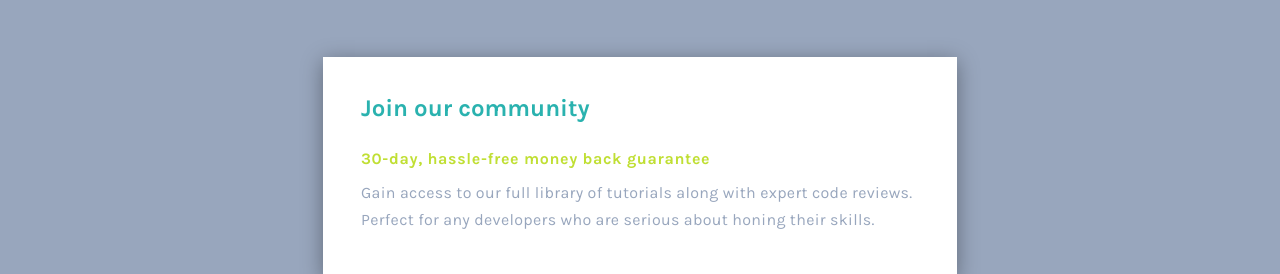
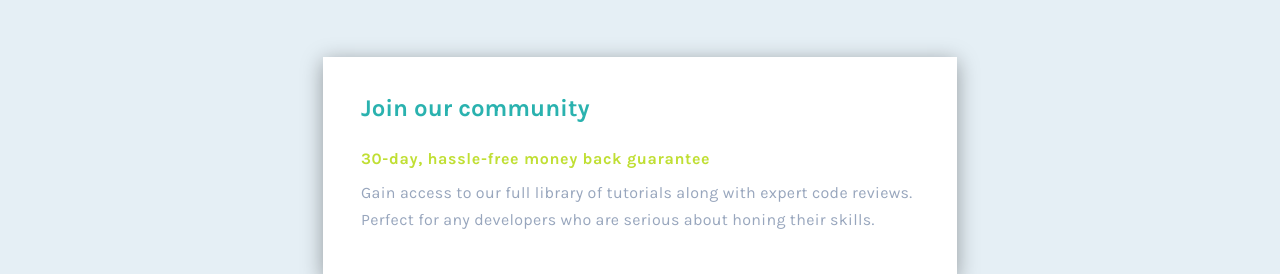
Before and after one commit to Mohamed806H/Single-price-grid-component, a plain HTML site: page index.html in a window 1280 px wide. Shown: the part 143-417 px from the top of the page. Drawn offline with Linux system fonts and the light colour scheme.

Commit message:
Update style.css

```diff
--- a/css/style.css
+++ b/css/style.css
@@ -3,7 +3,6 @@ section.grid-parent{
   justify-content: center;
   align-items: center;
   flex-direction: column;
-  background-color: var(--GrayishBlue-color);
 
 }
 aside.app__section-topside{
```
